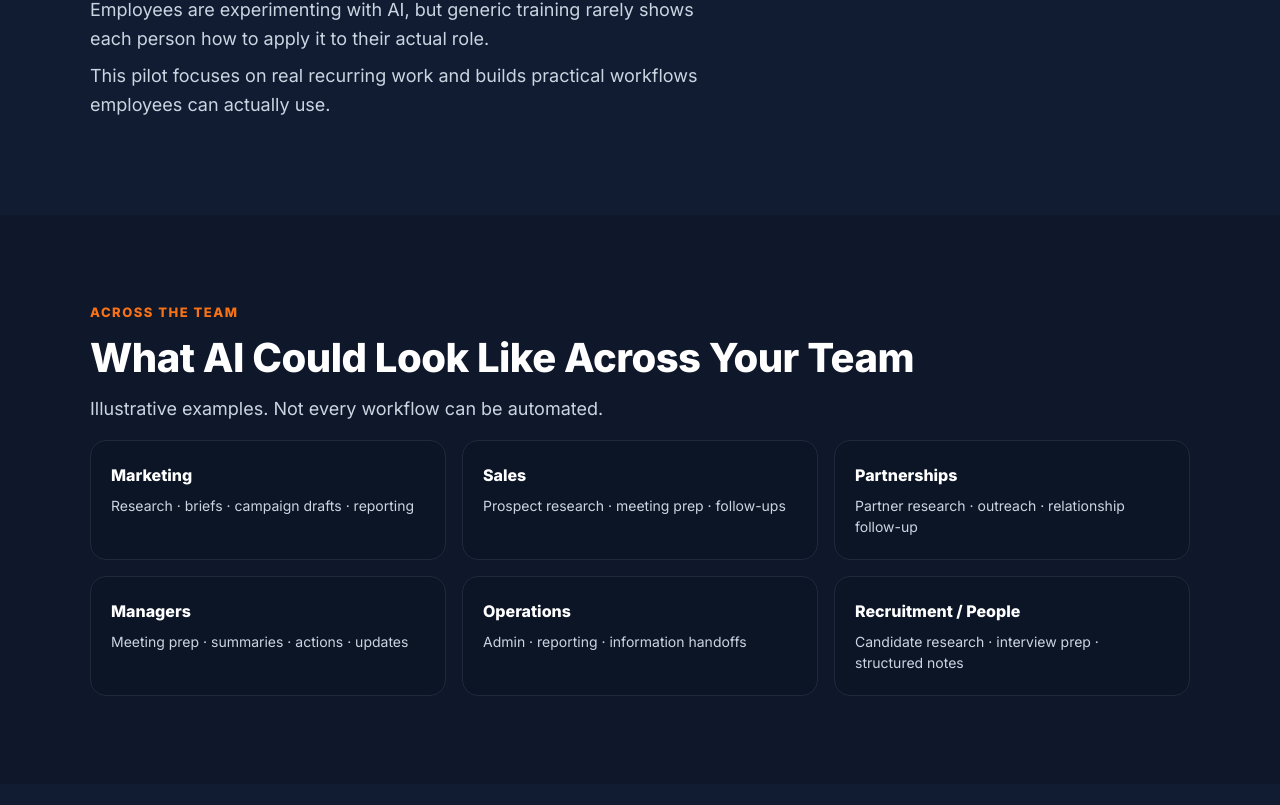
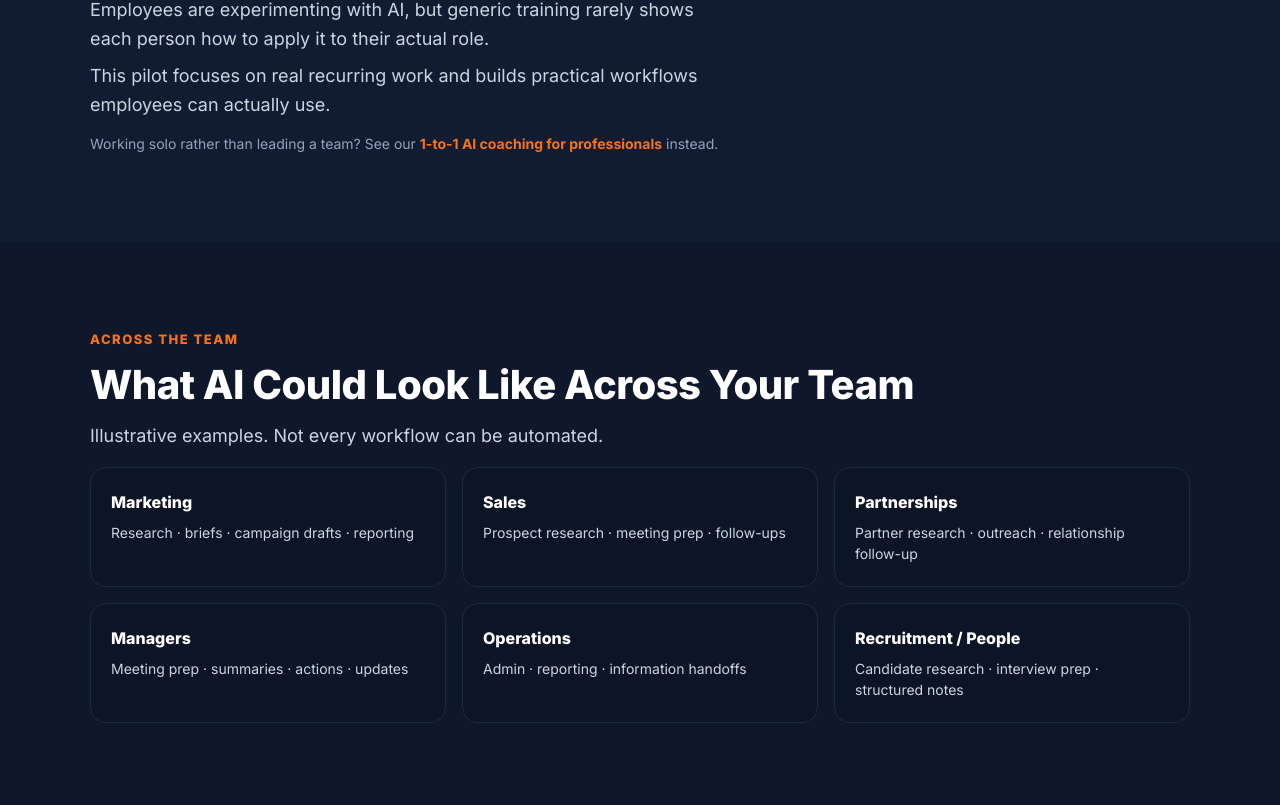
Before and after one commit to samkershner1234-aisk/ai-with-sam, a React (Vite) app: page /teams in a window 1280 px wide. Shown: the part 875-1680 px from the top of the page. Built offline with nearby package versions, Linux system fonts and the light colour scheme.

Commit message:
Restore 3 FAQs and solo-visitor homepage link that were added concurrently on Test-changes

```diff
--- a/src/pages/Teams.jsx
+++ b/src/pages/Teams.jsx
@@ -202,6 +202,9 @@ const FAQS = [
   { q: "How do you handle sensitive company information?", a: "We work inside the tools you already approve, following your company guidelines." },
   { q: "What happens after the 30 days?", a: "You get the Pilot Results Summary, then decide if a wider rollout makes sense." },
   { q: "Can we expand beyond five employees?", a: "Yes, once the pilot shows what works. The pilot itself stays focused on five." },
+  { q: "How is this different from a general AI workshop?", a: "A workshop teaches concepts to everyone at once. This pilot builds a working AI process around each employee's real task, specific to their role." },
+  { q: "How do you measure whether it worked?", a: "Through the Pilot Results Summary: what was built, what people actually used and where it created value." },
+  { q: "Is it really personalised per employee?", a: "Yes. Each employee works on their own real task, so everyone leaves with a different, relevant workflow." },
 ];
 /* Accessible accordion (details/summary based) */
 function Accordion({ summary, children, defaultOpen }) {
@@ -247,6 +250,7 @@ function BuiltAroundRealWork() {
         <H2>Your Team Has AI Tools. That Doesn't Mean the Work Has Changed.</H2>
         <Lead>Employees are experimenting with AI, but generic training rarely shows each person how to apply it to their actual role.</Lead>
         <Lead>This pilot focuses on real recurring work and builds practical workflows employees can actually use.</Lead>
+        <p style={{ color: T.greyDim, fontSize: "14px", margin: "14px 0 0" }}>Working solo rather than leading a team? See our <Link to="/" style={{ color: T.orange, fontWeight: 700 }}>1-to-1 AI coaching for professionals</Link> instead.</p>
       </div>
     </Section>
   );
```
